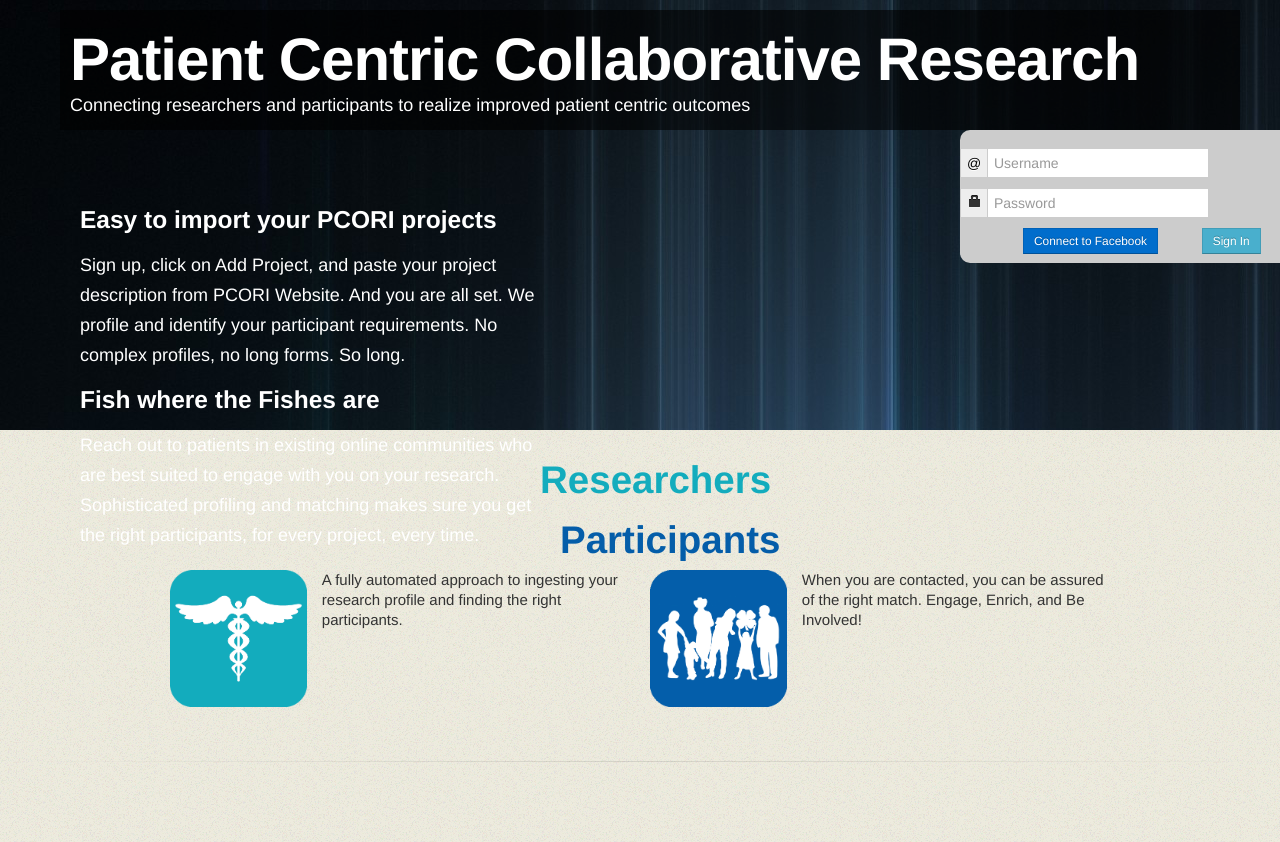
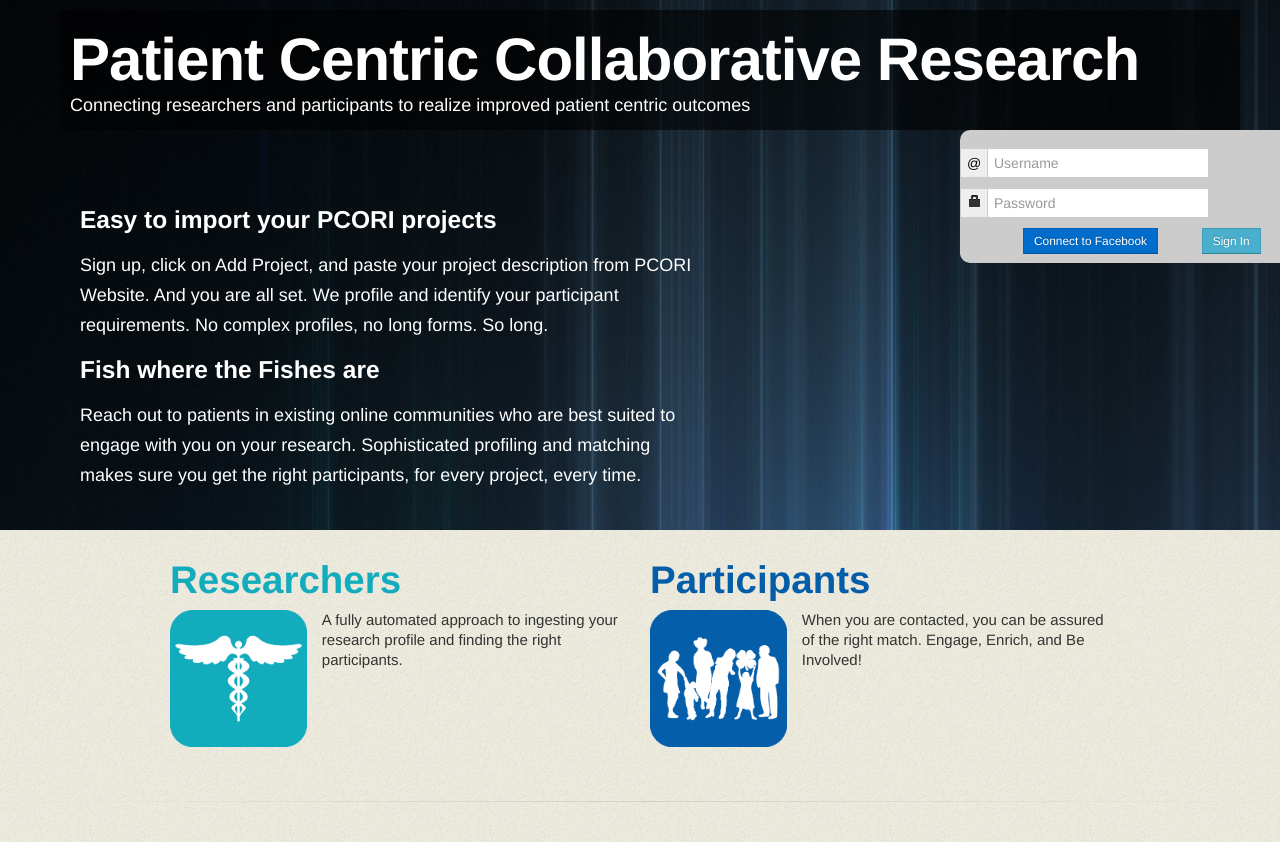
Before and after one commit to namelessnerd/pccr, a Django app: template pc2django/pc2django/templates/pccrportal/index.html in a window 1280 px wide; the page is wider, and only the part inside the window is pictured. Shown: the top 842 px of that part. Run offline with Django 3.2, Linux system fonts and the light colour scheme; the template is opened without the code that fills it, so the values that code supplies are empty; some libraries are stand-ins or nearby versions.

Commit message:
fixed research landing page

```diff
--- a/pc2django/pc2django/templates/pccrportal/index.html
+++ b/pc2django/pc2django/templates/pccrportal/index.html
@@ -1,6 +1,6 @@
 {% extends 'skeleton_template.html' %}
 {% block main_content%}
-<div class="hero-wrapper container" style="width: 100%; height:450px;
+<div class="hero-wrapper container" style="width: 100%; height:550px;
 		background:url('/static/img/main_bg.jpg'); margin-top: -20px;">
 <!-- 	<div class="container" style="position: relative; top: 10px;">
  -->  	    <!-- Main hero unit -->
@@ -13,7 +13,7 @@
         		<p> Connecting researchers and participants to realize improved patient
 						centric outcomes</p>
 			</div>
-			<div class="span6" style="color: white; margin-top: 60px;">
+			<div class="span8" style="color: white; margin-top: 60px;">
 				<h3> Easy to import your PCORI projects </h3>
 				Sign up, click on Add Project, and paste your project
 				description from PCORI Website. And you are all set.
```
